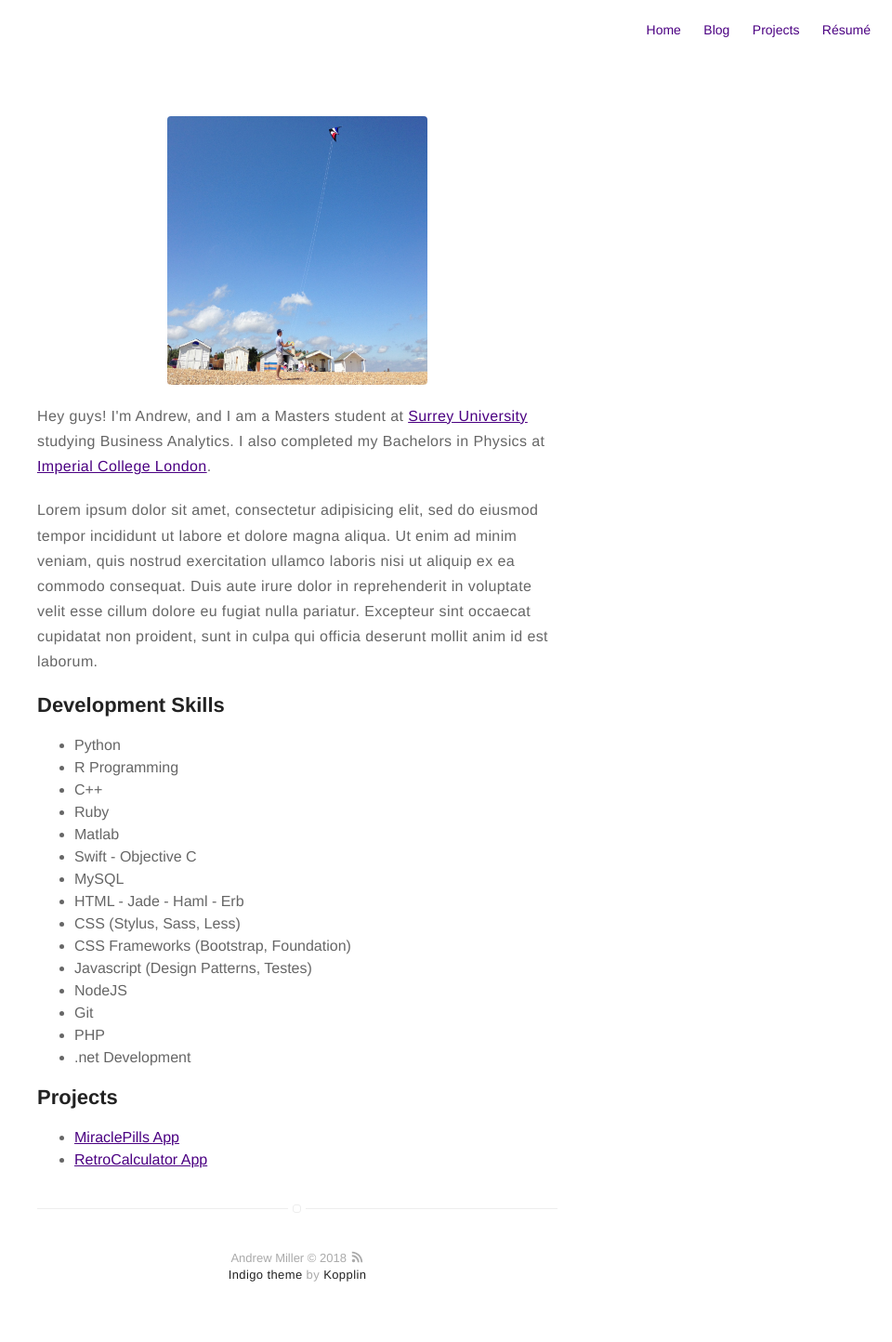
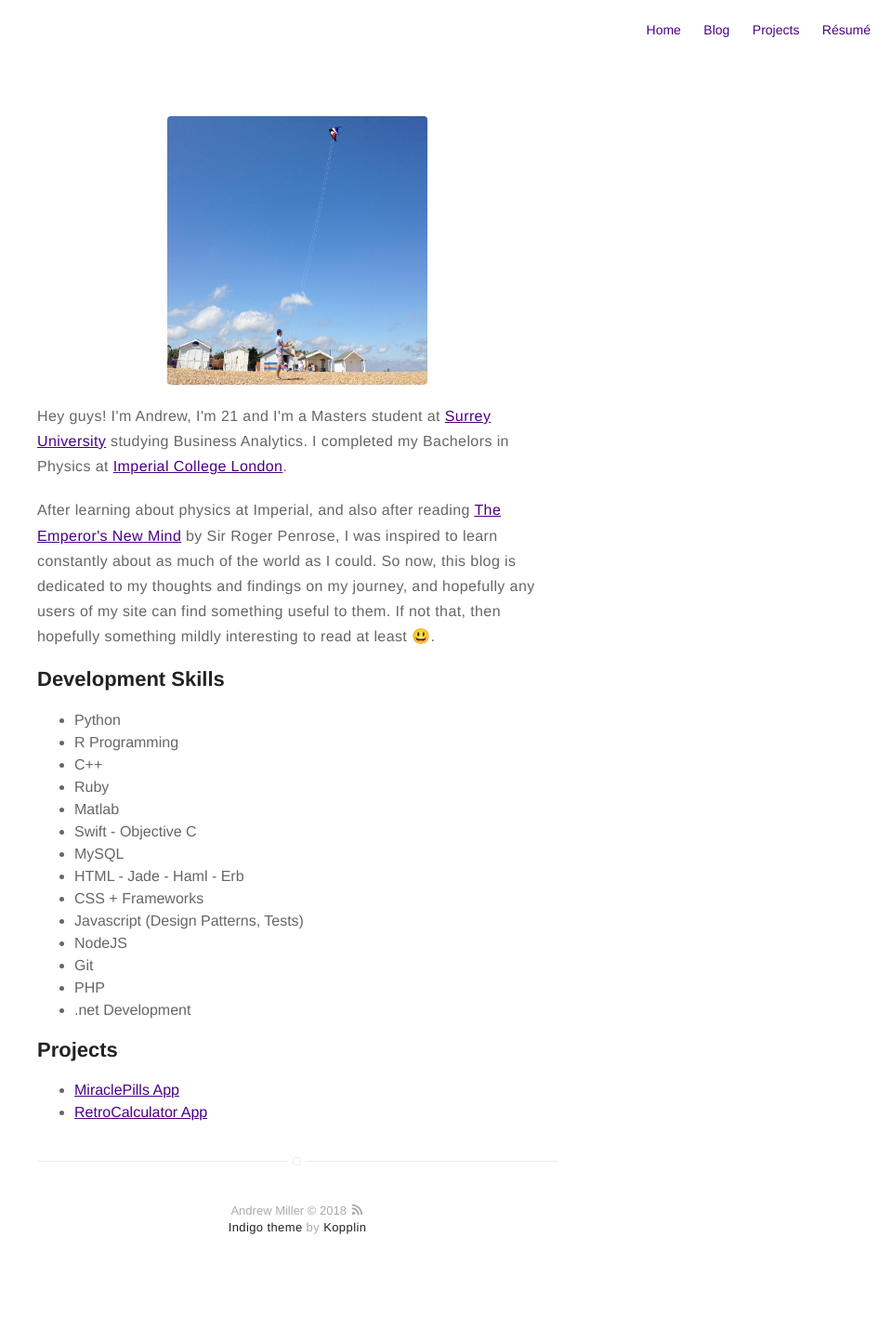
Before and after one commit to milldawg167/milldawg167.github.io, a Jekyll site: the page built from about.md, in a window 1280 px wide. Shown: the whole page at 93% size, without its empty margins (320-1280 px from the left). Built offline with Jekyll 4.4.1, drawn with Linux system fonts in a browser that asks for light colours; emoji names are drawn with the system emoji font; after the commit the page ends 1392 px from its top, so only the background shows below that.

Commit message:
Update about.md

```diff
--- a/about.md
+++ b/about.md
@@ -4,17 +4,18 @@ layout: page
 ---
 ![Profile Image]({{ site.url }}/{{ site.picture }})
 
-<p>Hey guys! I'm Andrew, and I am a Masters student at <a href =
+<p>Hey guys! I'm Andrew, I'm 21 and I'm a Masters student at <a href =
 "https://www.surrey.ac.uk/business-school">Surrey University</a> studying
-Business Analytics. I also completed my Bachelors in Physics at <a href =
+Business Analytics. I completed my Bachelors in Physics at <a href =
 "http://www.imperial.ac.uk">Imperial College London</a>.</p>
 
-<p>Lorem ipsum dolor sit amet, consectetur adipisicing elit, sed do eiusmod
-tempor incididunt ut labore et dolore magna aliqua. Ut enim ad minim veniam,
-quis nostrud exercitation ullamco laboris nisi ut aliquip ex ea commodo
-consequat. Duis aute irure dolor in reprehenderit in voluptate velit esse
-cillum dolore eu fugiat nulla pariatur. Excepteur sint occaecat cupidatat non
-proident, sunt in culpa qui officia deserunt mollit anim id est laborum.</p>
+<p>After learning about physics at Imperial, and also after reading <a href=
+"https://www.amazon.co.uk/Emperors-New-Mind-Concerning-Computers/dp/0198784929/
+ref=dp_ob_title_bk">The Emperor's New Mind</a> by Sir Roger Penrose, I was inspired
+to learn constantly about as much of the world as I could. So now, this blog is
+dedicated to my thoughts and findings on my journey, and hopefully any users of my
+site can find something useful to them. If not that, then hopefully something mildly
+interesting to read at least :smiley:.</p>
 
 <h2>Development Skills</h2>
 
@@ -27,9 +28,8 @@ proident, sunt in culpa qui officia deserunt mollit anim id est laborum.</p>
 	<li>Swift - Objective C</li>
 	<li>MySQL</li>
 	<li>HTML - Jade - Haml - Erb</li>
-	<li>CSS (Stylus, Sass, Less)</li>
-	<li>CSS Frameworks (Bootstrap, Foundation)</li>
-	<li>Javascript (Design Patterns, Testes)</li>
+	<li>CSS + Frameworks</li>
+	<li>Javascript (Design Patterns, Tests)</li>
 	<li>NodeJS</li>
 	<li>Git</li>
 	<li>PHP</li>
```
